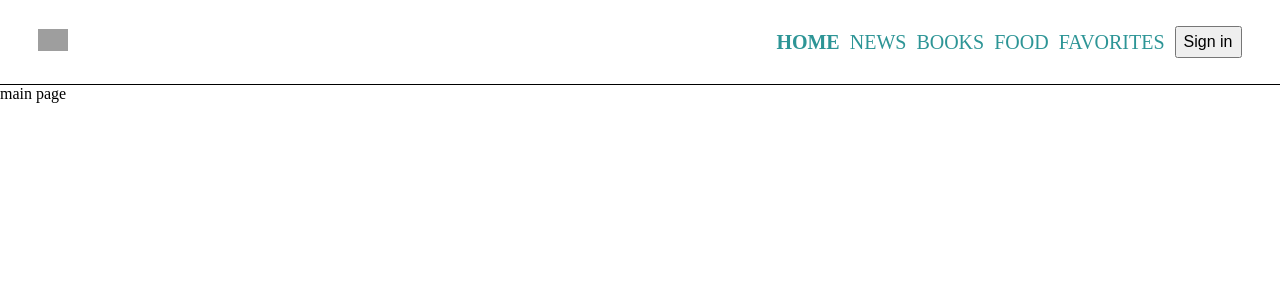
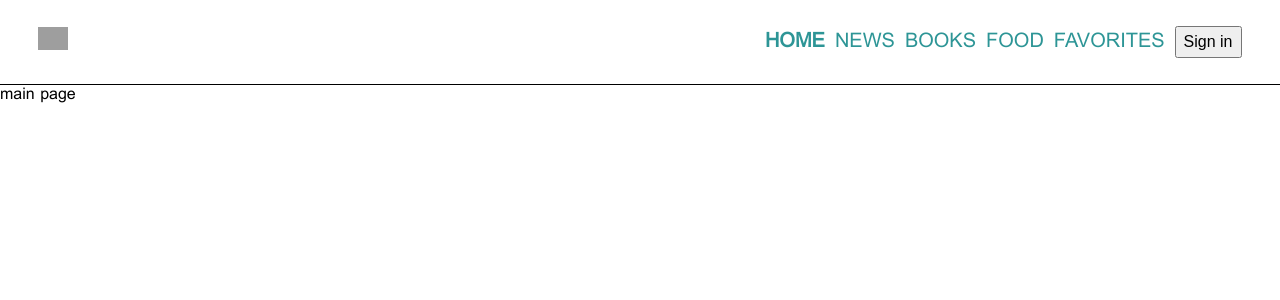
Before and after one commit to Gkhundadze/react-final-project, a React (Vite) app: page / in a window 1280 px wide. Shown: the top 300 px of the page. Built offline with nearby package versions, Linux system fonts and the light colour scheme; grey boxes are pictures that could not be loaded.

Commit message:
little visual update

```diff
--- a/src/components/pages/books/BooksPage.tsx
+++ b/src/components/pages/books/BooksPage.tsx
@@ -110,11 +110,7 @@ export const BooksPage = () => {
             setCheckedCategoryIds(categoryIds)
         }
     }
-    function generateMainURL() {
-        setSearchParams(`page=${page}&type[]=${bookTypePaper}&type[]=${bookTypeAudio}&author=1&${generateCategoryURL(setMultipleCategory(checkedCategoryIds))}&price_from=${startPrice}&price_to=${endPrice}`);
 
-        return bookApiURL + `?page=${page}&type[]=${bookTypePaper}&type[]=${bookTypeAudio}&author=1${generateCategoryURL(setMultipleCategory(checkedCategoryIds))}&price_from=${startPrice}&price_to=${endPrice}`
-    }
 
     const handleStartPrice = (_event: any) => {
         const value = _event.target.value.replace(/\D/g, "");
@@ -136,6 +132,13 @@ export const BooksPage = () => {
             .catch((err) => console.log(err))
     }, [])
     useEffect(() => {
+        console.log('change');
+
+        function generateMainURL() {
+            setSearchParams(`page=${page}&type[]=${bookTypePaper}&type[]=${bookTypeAudio}&author=1&${generateCategoryURL(setMultipleCategory(checkedCategoryIds))}&price_from=${startPrice}&price_to=${endPrice}`);
+
+            return bookApiURL + `?page=${page}&type[]=${bookTypePaper}&type[]=${bookTypeAudio}&author=1${generateCategoryURL(setMultipleCategory(checkedCategoryIds))}&price_from=${startPrice}&price_to=${endPrice}`
+        }
         const fetchData = async () => {
             await handleNavigationUrl(location.pathname + location.search);
             try {
--- a/src/index.scss
+++ b/src/index.scss
@@ -12,7 +12,14 @@
   font-size: 16px;
   font-weight: normal;
 }
-
+@font-face {
+  font-family: BPG-ghalo;
+  src: url(assets/fonts/bpg_glaho.ttf);
+}
+@font-face {
+  font-family: BPG-nino-mtavruli;
+  src: url(assets/fonts/bpg_nino_mtavruli_bold.ttf);
+}
 ul {
   list-style: none;
 }
@@ -26,8 +33,6 @@ a {
 img {
   width: 100%;
 }
-
-
 
 // temporary classes
 .container {
@@ -53,7 +58,26 @@ img {
     @include uppercase;
   }
 }
+body {
+  @include scrollbar($primary);
+  font-family: BPG-ghalo;
 
+}
+
+// body::-webkit-scrollbar {
+//   width: 10px;
+// }
+
+// body::-webkit-scrollbar-track {
+//   border-radius: 8px;
+//   background-color: #e7e7e7;
+//   border: 1px solid #cacaca;
+// }
+
+// body::-webkit-scrollbar-thumb {
+//   border-radius: 8px;
+//   background-color: #d55959;
+// }
 // header
 header {
   @include p(1rem);
@@ -158,9 +182,10 @@ header {
       @include flex;
       @include flex-column;
       @include gap(.4rem);
-
+      @include scrollbar($primary);
       h4 {
         text-align: center;
+        font-family: BPG-nino-mtavruli;
         @include f-w-b;
         @include m-b(1rem);
         @include f-z(1.2rem);
@@ -192,6 +217,7 @@ header {
       @include gap(.4rem);
       @include p(1rem);
       h4 {
+        font-family: BPG-nino-mtavruli;
         text-align: center;
         @include f-w-b;
         @include m-b(1rem);
@@ -226,6 +252,7 @@ header {
         @include f-w-b;
         @include m-b(1rem);
         @include f-z(1.2rem);
+        font-family: BPG-nino-mtavruli;
       }
       label {
 
@@ -235,17 +262,28 @@ header {
     }
     .reset-filters {
       text-align: center;
+      @include p-y-x(.5rem, 0 );
       button {
         @include p(.5rem);
         cursor: pointer;
+        border: 2px solid $warning;
+        transition-duration: .3s;
+        font-weight: bold;
+        letter-spacing: 1px;
+        &:hover {
+          background-color: darken($warning, 10%);
+          color: white;
+        }
       }
     }
   }
   .books {
     flex-grow: 1;
     .book-quantity {
+      @include p-t(1rem);
       span {
         @include f-z(1.3rem);
+        font-family: BPG-nino-mtavruli;
       }
     }
   }
--- a/src/scss/_mixins.scss
+++ b/src/scss/_mixins.scss
@@ -141,3 +141,22 @@
 @mixin solid-b($value) {
     border-bottom: 1px solid $value;
 }
+
+
+@mixin scrollbar($color) {
+    &::-webkit-scrollbar {
+        width: 10px;
+    }
+
+    &::-webkit-scrollbar-track {
+        border-radius: 8px;
+        background-color: #e7e7e7;
+        border: 1px solid #cacaca;
+    }
+
+    &::-webkit-scrollbar-thumb {
+        border-radius: 8px;
+        background-color: $color;
+    }
+
+}
```
Also changed, not shown: src/assets/fonts/bpg_glaho.ttf (added), src/assets/fonts/bpg_nino_mtavruli_bold.ttf (added).
